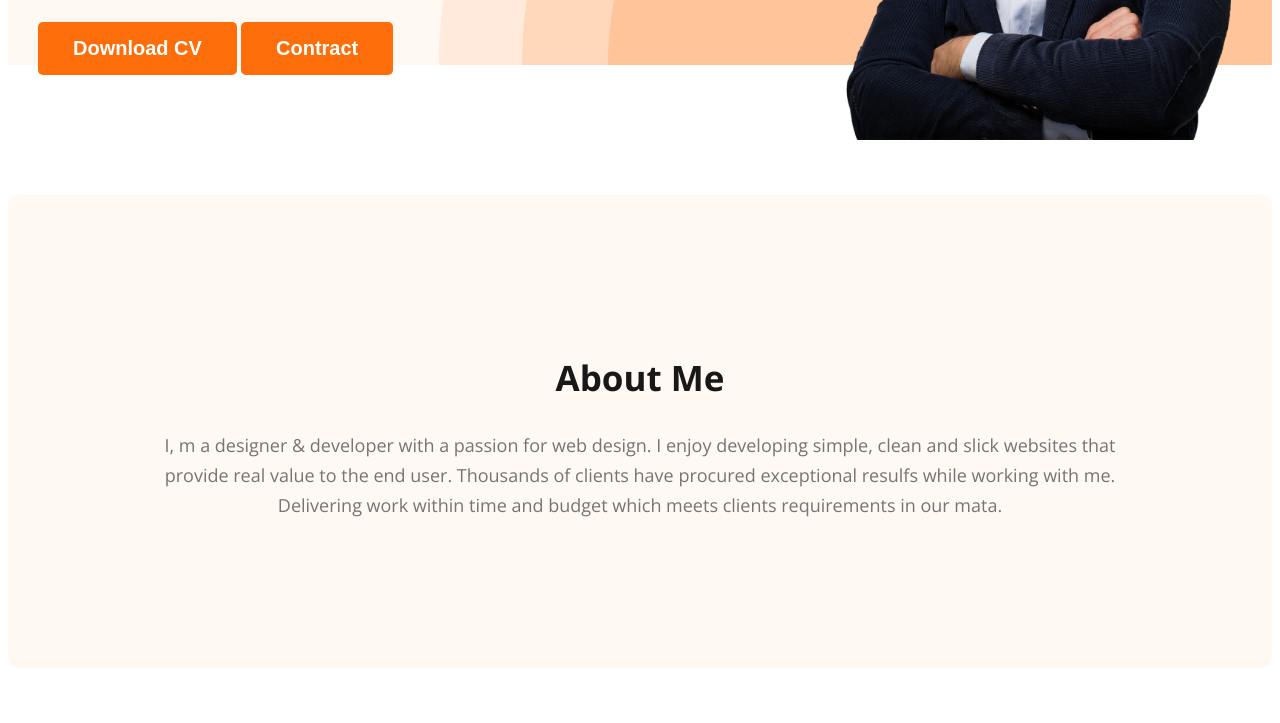
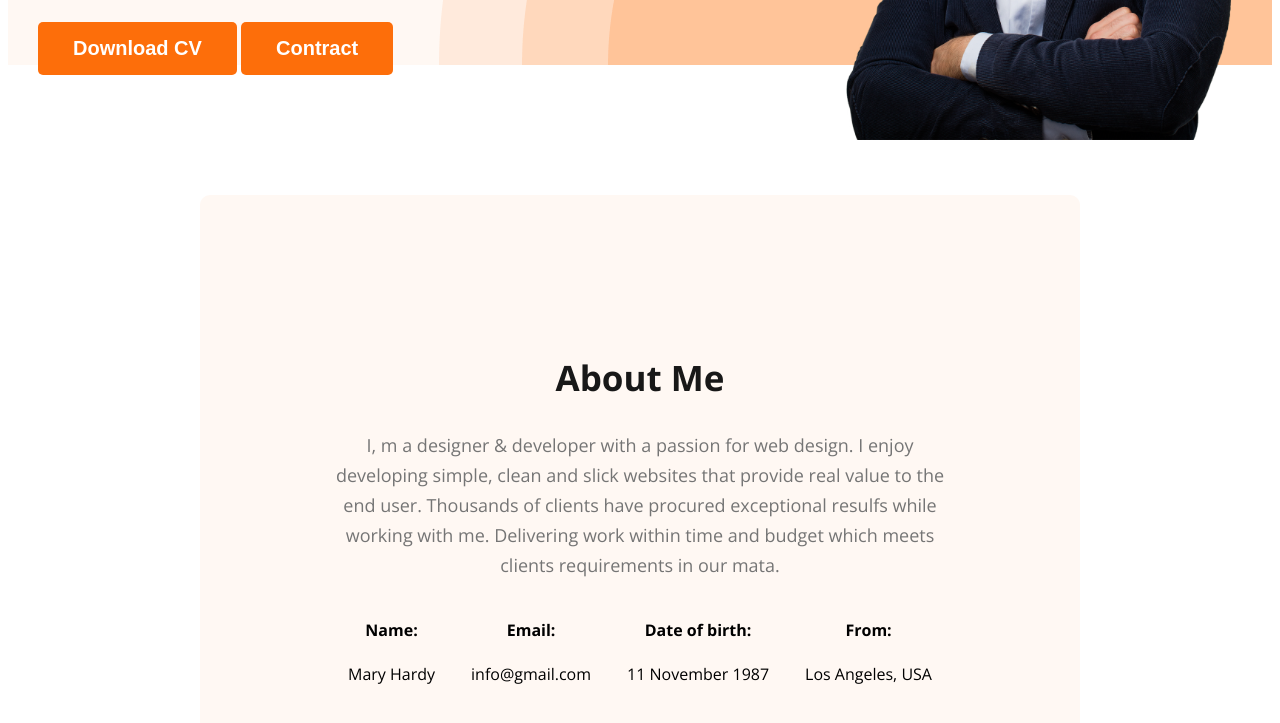
Before and after one commit to Tushar155174/my-portfolio-website, a plain HTML site: page index.html in a window 1280 px wide. Shown: the part 563-1286 px from the top of the page. Drawn offline with nearby package versions, Linux system fonts and the light colour scheme.

Commit message:
added about section

```diff
--- a/index.html
+++ b/index.html
@@ -46,6 +46,42 @@
           while working with me. Delivering work within time and budget which
           meets clients requirements in our mata.
         </p>
+        <div class="about-info-container">
+            <div class="about-info">
+                <h4 class="info-tittle">
+                    Name:
+                </h4>
+                <p class="info-description">
+                    Mary Hardy
+                </p>
+            </div>
+            <div class="about-info">
+                <h4 class="info-tittle">
+                    Email:
+
+                </h4>
+                <p class="info-description">
+                    info@gmail.com
+                </p>
+            </div>
+            <div class="about-info">
+                <h4 class="info-tittle">
+                    Date of birth:
+                </h4>
+                <p class="info-description">
+                    11 November 1987
+                </p>
+            </div>
+            <div class="about-info">
+                <h4 class="info-tittle">
+                    From:
+                </h4>
+                <p class="info-description">
+                    Los Angeles, USA
+                </p>
+            </div>
+
+        </div>
       </div>
     </main>
     <footer></footer>
--- a/styles/style.css
+++ b/styles/style.css
@@ -82,11 +82,16 @@ nav a {
 .banner-paragraph {
   margin-bottom: 25px;
 }
+main{
+    max-width: 1140px;
+    margin: 0 auto;
+}
+
 .about-section {
   padding: 130px;
   background: #fff8f3;
   border-radius: 10px;
-  margin: 130px 0;
+  margin: 130px;
 }
 .about-paragraph {
   color:#757575;
@@ -95,3 +100,10 @@ nav a {
   font-weight: 400;
   line-height: 30px;
 }
+.about-info-container{
+    display: flex;
+    justify-content: space-around;
+}
+.about-info{
+    text-align: center;
+}
```
